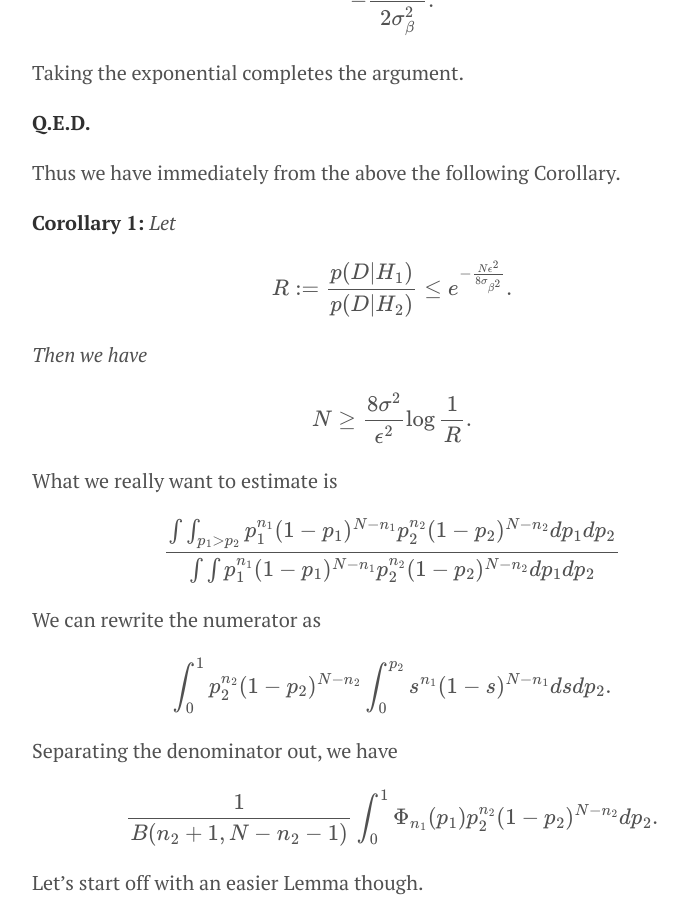
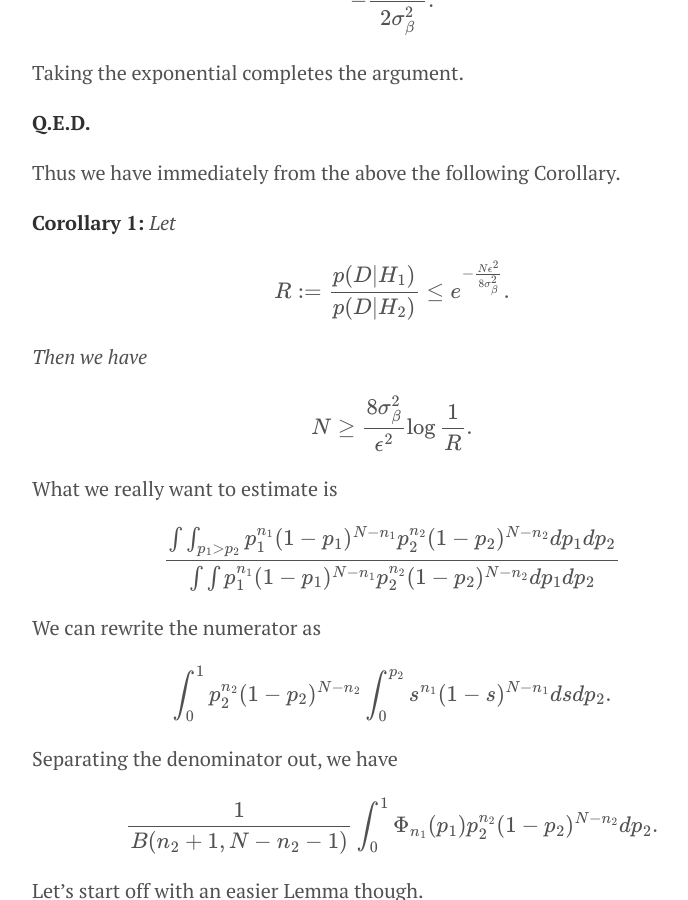
Before and after one commit to doriang102/doriang102.github.io, a Jekyll site: the page built from _posts/2017-06-10-hypothesis-testing-part-2-in-progress.md, in a window 1280 px wide and 900 px high, scrolled down 7187 px. Shown: the whole window, without its empty margins (248-936 px from the left). Built offline with Jekyll 4.4.1, drawn with Linux system fonts in a browser that asks for light colours; our own code applies the rules of GitHub Pages for plain Markdown files; formulas are drawn with MathJax 3.

Commit message:
Update 2017-06-10-hypothesis-testing-part-2-in-progress.md

```diff
--- a/_posts/2017-06-10-hypothesis-testing-part-2-in-progress.md
+++ b/_posts/2017-06-10-hypothesis-testing-part-2-in-progress.md
@@ -218,11 +218,11 @@ Thus we have immediately from the above the following Corollary.
 
 **Corollary 1:**  _Let_
 
-$$R := \frac{p(D \lvert H_1)}{p(D \lvert H_2)} \leq e^{-\frac{N \epsilon^2}{8\sigma_{\beta^2}}}.$$
+$$R := \frac{p(D \lvert H_1)}{p(D \lvert H_2)} \leq e^{-\frac{N \epsilon^2}{8\sigma_{\beta}^2}}.$$
 
 _Then we have_
 
-$$ N \geq \frac{8\sigma^2}{\epsilon^2} \log \frac{1}{R}.$$
+$$ N \geq \frac{8\sigma_{\beta}^2}{\epsilon^2} \log \frac{1}{R}.$$
 
 
 What we really want to estimate is
```
